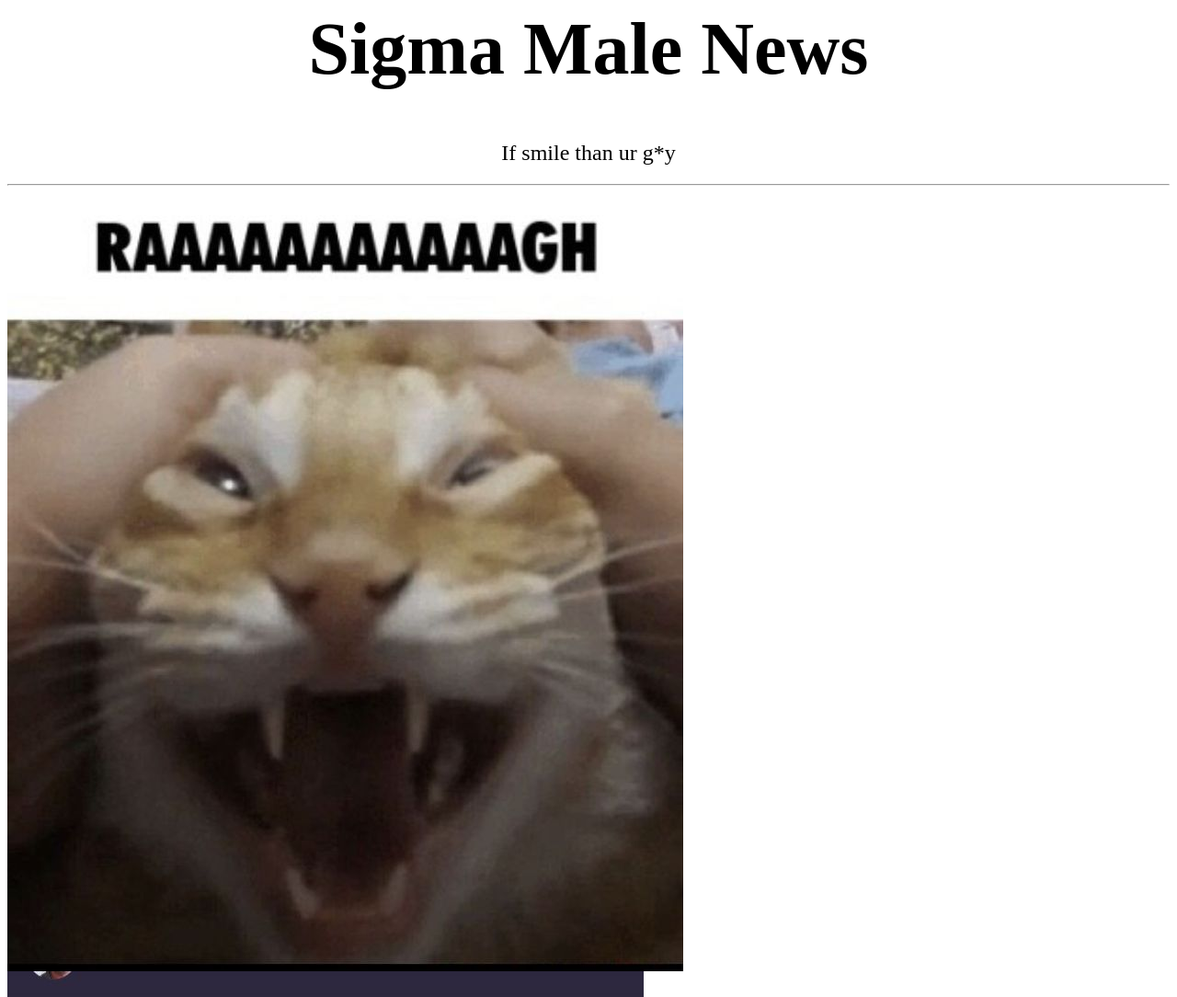
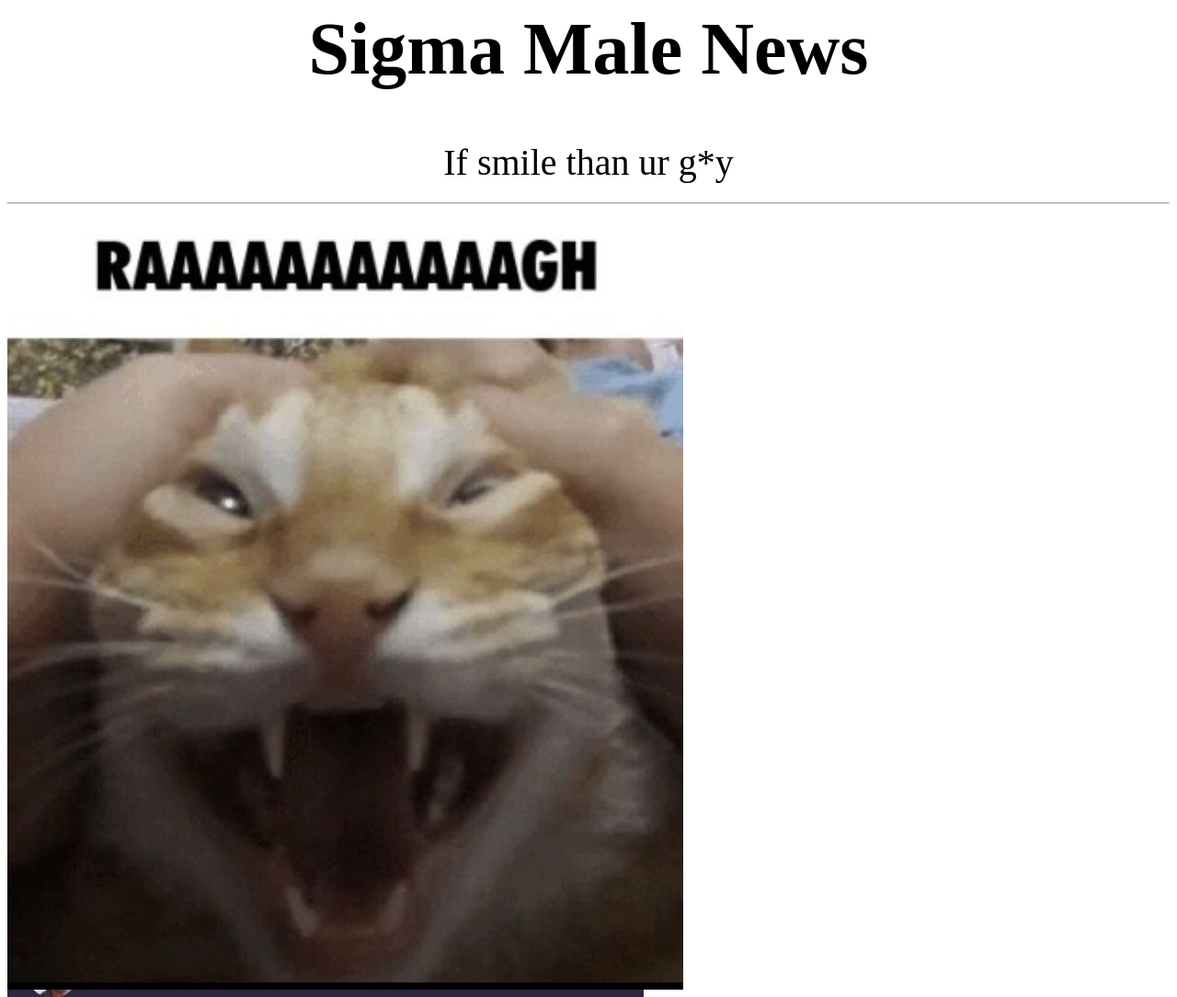
Before and after one commit to bankaiXaizan/sigmanews, a plain HTML site: page index.html in a window 1280 px wide. Shown: the top 1084 px of the page at 92% size. Drawn offline with Linux system fonts and the light colour scheme.

Commit message:
Update index.html

```diff
--- a/index.html
+++ b/index.html
@@ -1,5 +1,5 @@
 <h1 style="font-size:5.0em;text-align:center;">Sigma Male News</h1>
-<p style="font-size:1.5em;text-align:center;margin-bottom: 20px;">If smile than ur g*y</p>
+<p style="font-size:2.5em;text-align:center;margin-bottom: 20px;">If smile than ur g*y</p>
 <hr>
 <img src="5 Funny Animal Pic Quotes_ Best Captions To Make You Smile.jpg">
 <img src="lil boy.jpg">
```
